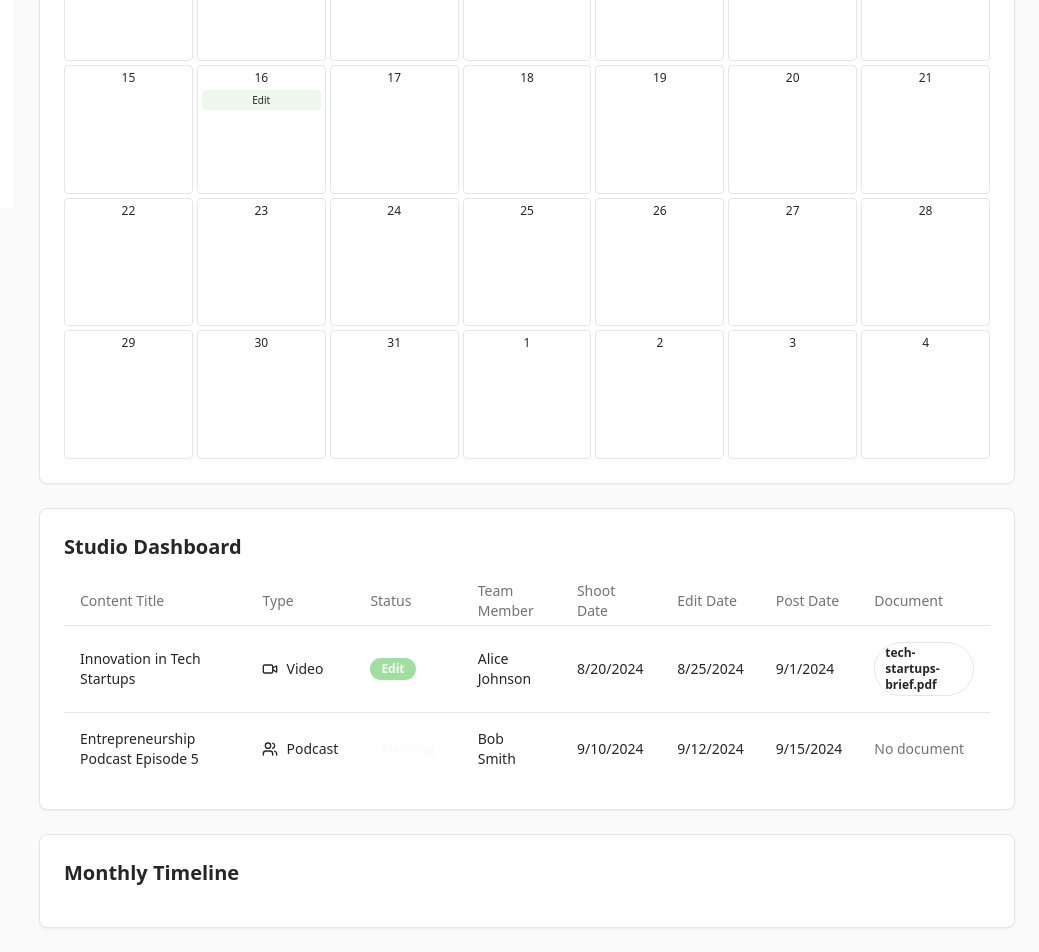
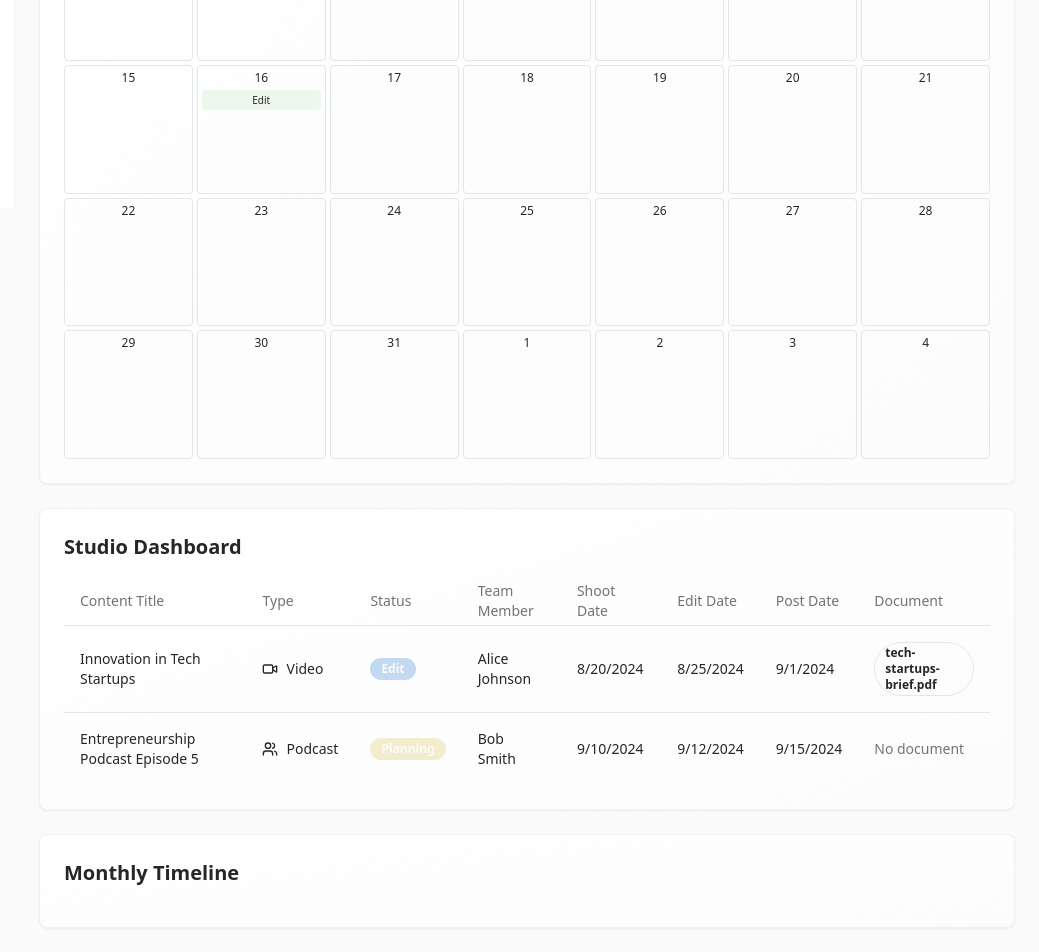
Before and after one commit to Yashwanth-Abhishek/cie-harmony-hub, a React (Vite) app: page /studios in a window 1280 px wide. Shown: the part 592-1544 px from the top of the page, without its empty margins (241-1280 px from the left). Built offline with nearby package versions, Linux system fonts and the light colour scheme.

Commit message:
Fix: Sync colors in Studios and Mentoring
Synchronizes the color schemes in the Studios and Mentoring pages to match the established design system used on other pages. This ensures a consistent visual experience across the application.

```diff
--- a/src/pages/Mentoring.tsx
+++ b/src/pages/Mentoring.tsx
@@ -140,7 +140,7 @@ export default function Mentoring() {
       </div>
 
       {/* Filters */}
-      <Card className="p-6">
+      <Card className="p-6 card-soft">
         <h2 className="text-xl font-semibold mb-4 text-foreground">Program Configuration</h2>
         <div className="grid grid-cols-1 md:grid-cols-4 gap-4">
           <div>
@@ -222,7 +222,7 @@ export default function Mentoring() {
 
           <Card className="p-4">
             <div className="flex items-center gap-3">
-              <Badge className="w-8 h-8 flex items-center justify-center bg-academic-holidays">H</Badge>
+              <Badge className="w-8 h-8 flex items-center justify-center bg-pastel-yellow">H</Badge>
               <div>
                 <p className="text-sm text-muted-foreground">Holiday Weeks</p>
                 <p className="text-2xl font-bold text-foreground">{mentoringWeeks.length - workingWeeks.length} weeks</p>
@@ -234,7 +234,7 @@ export default function Mentoring() {
 
       {/* Weekly Planner */}
       {mentoringWeeks.length > 0 && (
-        <Card className="p-6">
+        <Card className="p-6 card-soft">
           <h2 className="text-xl font-semibold mb-4 text-foreground">8-Week Mentoring Plan</h2>
           <div className="space-y-4">
             {mentoringWeeks.map((week) => (
@@ -248,7 +248,7 @@ export default function Mentoring() {
                       {new Date(week.startDate).toLocaleDateString()} - {new Date(week.endDate).toLocaleDateString()}
                     </span>
                     {week.isHoliday && (
-                      <Badge variant="outline" className="bg-academic-holidays text-foreground">
+                      <Badge variant="outline" className="bg-pastel-yellow text-foreground">
                         Holiday Week
                       </Badge>
                     )}
--- a/src/pages/Studios.tsx
+++ b/src/pages/Studios.tsx
@@ -91,15 +91,15 @@ export default function CIEStudios() {
   const getStatusColor = (status: ContentPlan['status']) => {
     switch (status) {
       case 'planning':
-        return 'bg-academic-holidays';
+        return 'bg-pastel-yellow';
       case 'shoot':
         return 'bg-primary';
       case 'edit':
-        return 'bg-academic-instruction';
+        return 'bg-pastel-blue';
       case 'post':
-        return 'bg-pastel-blue';
+        return 'bg-pastel-green';
       case 'completed':
-        return 'bg-academic-instruction';
+        return 'bg-pastel-lavender';
       default:
         return 'bg-muted';
     }
@@ -284,7 +284,7 @@ export default function CIEStudios() {
 
         <Card className="p-4">
           <div className="flex items-center gap-3">
-              <Badge className="w-8 h-8 flex items-center justify-center bg-academic-instruction">✓</Badge>
+            <Badge className="w-8 h-8 flex items-center justify-center bg-pastel-lavender">✓</Badge>
               <div>
                 <p className="text-sm text-muted-foreground">Completed</p>
                 <p className="text-2xl font-bold text-foreground">
@@ -296,7 +296,7 @@ export default function CIEStudios() {
         </div>
 
       {/* Content Calendar */}
-        <Card className="p-6">
+      <Card className="p-6 card-soft">
         <h2 className="text-xl font-semibold mb-4 text-foreground">Content Calendar</h2>
           <div className="grid grid-cols-7 gap-1 text-center text-sm">
             {['Sun', 'Mon', 'Tue', 'Wed', 'Thu', 'Fri', 'Sat'].map(day => (
@@ -315,7 +315,7 @@ export default function CIEStudios() {
         </Card>
 
       {/* Studio Dashboard */}
-        <Card className="p-6">
+      <Card className="p-6 card-soft">
         <h2 className="text-xl font-semibold mb-4 text-foreground">Studio Dashboard</h2>
           <Table>
             <TableHeader>
@@ -365,7 +365,7 @@ export default function CIEStudios() {
         </Card>
 
       {/* Timeline View */}
-        <Card className="p-6">
+      <Card className="p-6 card-soft">
         <h2 className="text-xl font-semibold mb-4 text-foreground">Monthly Timeline</h2>
           <div className="space-y-3">
             {upcomingContent.slice(0, 5).map((plan) => (
```
Lines whose indentation alone changed are shown as unchanged.
